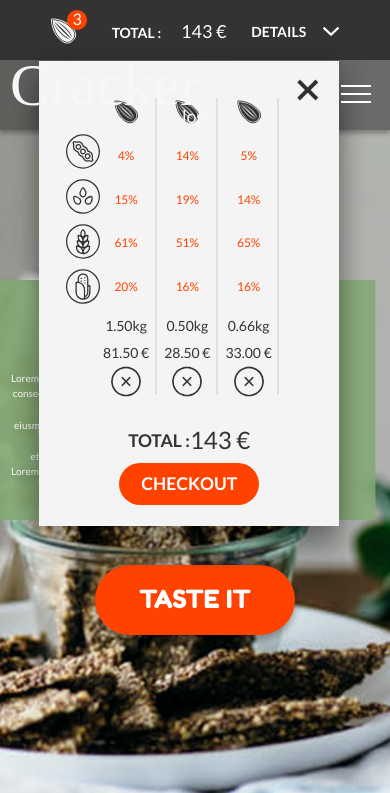
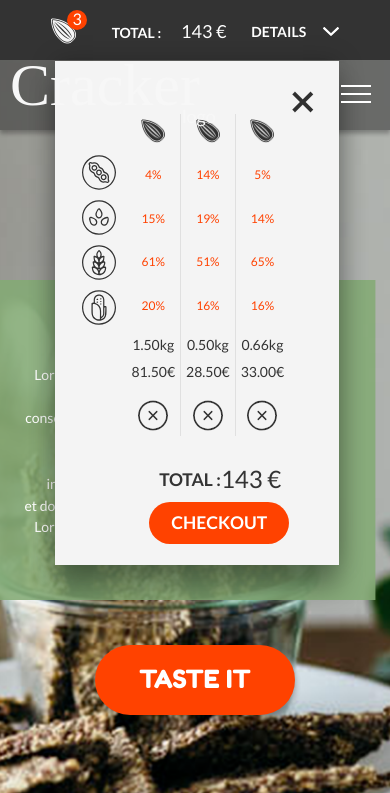
Before and after one commit to nickslice/CrackerSite, a plain HTML site: page index.html in a window 390 px wide. Shown: the top 793 px of the page. Drawn offline with Linux system fonts and the light colour scheme; a web font is replaced by a local one.

Commit message:
Add files via upload

```diff
--- a/css/style.scss
+++ b/css/style.scss
@@ -29,9 +29,6 @@ body.lock {
 	max-width: 980px;
 	margin: 0 auto;
 	padding: 0px 20px;
-	// @media (max-width: 1024px) {
-	// 	padding: 0px 20px;
-	// }
 	@media (max-width: 395px) {
 		padding: 0px 10px;
 	}
@@ -45,20 +42,15 @@ body.lock {
 }
 .header__order {
 	padding: 8px 0px 0px 0px;
-	// display: flex;
-	// align-items: center;
-	// justify-content: flex-end;
 	position: relative;
 	z-index: 3;
 	background-color: #333333;
 	font-family: Lato;
 	font-size: 14px;
 	height: 60px;
-	// opacity: 1;
 	color: #ffffff;
 }
 .order__content {
-	// min-width: 980px;
 	position: relative;
 	display: flex;
 	justify-content: flex-end;
@@ -68,7 +60,6 @@ body.lock {
 }
 .order__logo {
 	position: absolute;
-	// position: relative;
 	z-index: 25;
 	top: -40px;
 	font-family: Kristi;
@@ -89,13 +80,8 @@ body.lock {
 .order__items {
 	display: flex;
 	align-items: center;
-	// justify-content: space-between;
-	// @media (max-width: 850px) {
-	// 	transform: translate(-30%, 0);
-	// }
 }
 .details__btn {
-	// padding: 21px 0px;
 		font-size: 14px;
 		font-weight: bold;
 		color: #fff;
@@ -151,117 +137,74 @@ body.lock {
 }
 .order__details {
 	position: relative;
-	// img {
-	// 	position: relative;
-	// }
 }
-.details__menu {
+
+.wrapper__details {
+	width: 780px;
+	height: auto;
+	margin: 21.5px 0px 0px 0px;
+	padding: 18px 27px 21px 98px;
+	position: absolute;
 	display: none;
-	padding: 18px 27px 21px 98px;
-	margin: 21.5px 0px 0px 0px;
-	position: absolute;
 	right: 0;
-	width: 780px;
-   // height: 279px;
-   box-shadow: 0 0 24px 0 rgba(0, 0, 0, 0.22), 0px 24px 24px 0 rgba(0, 0, 0, 0.3);
-   background-color: #f4f4f4;
-   @media (max-width: 850px) {
-  			max-width: 300px;
-  			// width: auto;
-  			padding: 18px 27px 21px 27px;
-  			// padding: 0px 0px 0px 0px;
-  			// right: -215px;
-  			// height: 100%;
-  			// padding: 3% 70px;
-	   	// height: 100%;
-  	}
+	background-color: #f4f4f4;
+	box-shadow: 0 0 24px 0 rgba(0, 0, 0, 0.22), 0px 24px 24px 0 rgba(0, 0, 0, 0.3);
 }
 .details--active {
-	display: block;
-}
-.menu__icons {
-	// display: flex;
-	display: inline-flex;
-	// justify-content: space-between;
-	margin: 0px 0px 17px 0px;
+	display: flex;
+	flex-direction: column;
 	@media (max-width: 850px) {
-		position: relative;
-		top: 45px;
-	}
-
-}
-.icons__ingredient {
-	margin: 0px 0px 0px 64px;
-	display: flex;
-	@media (max-width: 850px) {
-		flex-direction: column;
-		justify-content: center;
-		margin: 0px 0px 0px 0px;
-
-	}
-	img {
-		margin: 0px 24px 0px 0px;
-		width: 34px;
-  		height: 35px;
-  		@media (max-width: 850px) {
-  			margin: 10px 0px 0px 0px;
-  			// padding-top: 20px;
-  		}
+		width: auto;
+		padding: 18px 50px 21px 27px;
 	}
 }
 .close {
 	position: absolute;
-	// top: 5px;
-	right: 20px;
+	top: 30px;
+	right: 25px;
 	background-color: transparent;
 	&:hover {
 		transform: rotate(70deg);
 		transition: all 1.0s ease 0s;
 	}
 }
+.details__menu {
+	@media (max-width: 850px) {
+		display: flex;
+		margin: 35px 0px 0px 0px;
+	}
+}
 .items {
+	display: flex;
+	flex-direction: column;
 	@media (max-width: 850px) {
-		display: inline-flex;
-
-		justify-content: space-between;
-		// margin: 0 auto;
+		flex-direction: row;
 	}
 }
 .details__item {
-	// padding: 0px 20px 0px 0px;
-	display: flex;
-	align-items: center;
-	margin: 0px 0px 20px 0px;
-	// display: block;
-	position: relative;
 	@media (max-width: 850px) {
+		display: flex;
 		flex-direction: column;
-		margin: 0px 15px 20px 0px;
 	}
-	&:after {
-		bottom: 2px;
-		position: absolute;
-		margin: 0px 0px 0px 59px;
-		content: '';
-		display: block;
-		width: 457px;
-	   height: 2px;
-	   opacity: 0.1;
-	   border-radius: 0.9px;
-	   background-color: #333333;
-	   @media (max-width: 850px) {
-			height: 100%;
-	   	width: 2px;
-		}
-	}
-	img {
-		margin: 0px 48px 0px 0px;
-		width: 24px;
-  		height: 24px;
-  		@media (max-width: 850px) {
-  			margin: 0px 0px 15px 0px;
-  		}
-	}
+}
+.checkout {
+	width: 140px;
+   height: 42px;
+   border-radius: 21px;
+   background-color: #ff4200;
+   font-family: Lato;
+   font-size: 17.5px;
+   font-weight: 900;
+   font-style: normal;
+   line-height: 2.11;
+   text-transform: uppercase;
+   transition: all 0.8s ease 0s;
+   &:hover {
+   	background-color: #fff;
+   	color: #ff4200;
+   	border: 1px solid #ff4200;
+   }
+   color: #ffffff;
 }
 .ing {
 	font-family: Lato;
@@ -317,8 +260,10 @@ body.lock {
 	width: 30px;
   	height: 31px;
   	background: transparent;
-  	img {
-  		margin: 0px 0px 0px 0px;
+  	@media (max-width: 850px) {
+  		margin: 15px 0px 0px 0px;
+  	}
+  	.delete__image {
   		width: 100%;
   		height: 100%;
   	}
@@ -330,7 +275,7 @@ body.lock {
 	@media (max-width: 850px) {
 		margin: 0px 0px 0px 0px;
 		flex-direction: column;
-		align-items: center;
+		align-items: flex-end;
 	}
 }
 .checkout__total {
@@ -345,48 +290,77 @@ body.lock {
    margin: 0px 45px 0px 0px;
    @media (max-width: 850px) {
    	display: flex;
-   	margin: 0px 0px 0px 0px;
-   	// font-size: 12px;
+   	margin: 0px 8px 0px 0px;
    }
 }
 .checkout__price {
-	// display: inline-block;
 	font-size: 24px;
   	font-weight: normal;
   	margin: 0px 0px 0px 14px;
   	@media (max-width: 850px) {
-  		// font-size: 16px;
   		margin: 0px 0px 0px 0px;
   	}
 }
-.checkout {
-	width: 140px;
-   height: 42px;
-   border-radius: 21px;
-   background-color: #ff4200;
-   font-family: Lato;
-   font-size: 17.5px;
-   font-weight: 900;
-   font-style: normal;
-   line-height: 2.11;
-   text-transform: uppercase;
-   transition: all 0.8s ease 0s;
-   // @media (max-width: 850px) {
-   // 	width: 100%;
-   // 	padding: 0px 7px;
-  	// 	// height: 42px;
-  	// 	font-size: 12px;
-   // }
-   &:hover {
-   	background-color: #fff;
-   	color: #ff4200;
-   	border: 1px solid #ff4200;
-   }
-   color: #ffffff;
+.menu__icons {
+	align-self: center;
+	@media (max-width: 850px) {
+		margin: 0px 0px 100px 0px;
+	}
+}
+.icons__ingredient {
+	margin: 0px 0px 15px 64px;
+	@media (max-width: 850px) {
+		margin: 0px 0px 0px 0px;
+	}
+	img {
+		margin: 0px 24px 0px 0px;
+		width: 34px;
+  		height: 35px;
+  		@media (max-width: 850px) {
+  			margin: 10px 10px 0px 0px;
+  		}
+	}
+}
+.details__item {
+	display: flex;
+	align-items: center;
+	margin: 0px 0px 20px 0px;
+	position: relative;
+	@media (max-width: 850px) {
+		flex-direction: column;
+		margin: 0px 0px 20px 0px;
+		padding: 5px;
+		border-right: 1px solid rgba(51, 51, 51, 0.1);
+		&:last-child {
+			border-right: none;
+		}
+	}
+	&:after {
+		bottom: 2px;
+		position: absolute;
+		margin: 0px 0px 0px 59px;
+		content: '';
+		display: block;
+		width: 457px;
+	   height: 2px;
+	   opacity: 0.1;
+	   border-radius: 0.9px;
+	   background-color: #333333;
+	   @media (max-width: 850px) {
+	   	display: none;
+		}
+	}
+	img {
+		margin: 0px 48px 0px 0px;
+		width: 24px;
+  		height: 24px;
+  		@media (max-width: 850px) {
+  			margin: 0px 0px 15px 0px;
+  		}
+	}
 }
 .header__row {
 	position: relative;
-	// padding: 51px 0px 54px 0px;
 	height: 120px;
    box-shadow: 0 0 4px 0 rgba(0, 0, 0, 0.12), 0px 4px 4px 0 rgba(0, 0, 0, 0.24);
    background-color: rgba(51, 51, 51, 0.56);
@@ -466,9 +440,7 @@ body.lock {
 	}
 }
 .menu__list {
-	// padding: 0px 0px 0px 200px;
 	display: flex;
-	// justify-content: space-between;
 	li {
 		margin: 0px 80px 0px 0px;
 		&:last-child {
@@ -482,7 +454,6 @@ body.lock {
 		flex-direction: column;
 		justify-content: center;
 		align-items: center;
-		// padding: 0px 0px 0px 0px;
 		li {
 			margin: 0px 0px 50px 0px;
 		}
@@ -521,12 +492,10 @@ body.lock {
 	padding: 310px 0px 180px 0px;
 	background: url('../img/tastes/tastes_bg.png') top center no-repeat;
 	background-size: cover;
-	// box-shadow: 0 0 4px 0 rgba(0, 0, 0, 0.12), 0px 4px 4px 0 rgba(0, 0, 0, 0.24);
   	background-color: #ffffff;
 	.tastes__block {
 		display: flex;
 		position: relative;
-
 		&:after {
 			z-index: 1;
 			position: absolute;
@@ -538,7 +507,7 @@ body.lock {
 		   left: 0;
 		   transform: translate(-58%, -30px);
 		   @media (max-width: 767px) {
-		   	height: 240px;
+		   	height: 320px;
 		   }
 		}
 	}
@@ -552,8 +521,8 @@ body.lock {
 	   color: #ffffff;
 	   margin: 0px 20px 0px 0px;
 	   @media (max-width: 767px) {
-	   	// text-align: right;
-	   	font-size: 10px;
+	   	font-size: 14px;
+	   	margin: 0px 10px 0px 0px;
 	   }
 	}
 	.block__line {
@@ -563,7 +532,8 @@ body.lock {
 		background-color: #f4f4f4;
 		margin: 0px 17px 0px 0px;
 		@media (max-width: 767px) {
-	   	height: 170px;
+	   	height: 250px;
+	   	margin: 0px 10px 0px 0px;
 	   }
 	}
 	.block__title {
@@ -575,7 +545,6 @@ body.lock {
 	   color: #f7f7f7;
 	   text-transform: uppercase;
 	   @media (max-width: 767px) {
-	   	// text-align: right;
 	   	font-size: 30px;
 	   }
 	}
@@ -626,8 +595,6 @@ body.lock {
 		height: 100%;
 		opacity: 0.85;
  	 	background: rgb(255, 255, 255);
-
-
 	}
 	.about__block {
 		z-index: 3;
@@ -647,12 +614,6 @@ body.lock {
 		   	height: 450px;
 		   	transform: translate( -60px, 0);
 		   }
-		   // @media (max-width: 800px) {
-		   // 	height: 520px;
-		   // }
-		   // @media (max-width: 575px) {
-		   // 	height: 540px;
-		   // }
 		   @media (max-width: 500px) {
 		   	height: 380px;
 		   }
@@ -681,7 +642,6 @@ body.lock {
 	   	margin: 0px 0px 180px 0px;
 	   }
 	   @media (max-width: 767px) {
-	   	// text-align: right;
 	   	font-size: 30px;
 	   	letter-spacing: 1.6px;
 	   }
@@ -751,7 +711,6 @@ body.lock {
 	   text-transform: uppercase;
 	   margin: 0px 0px 86px 0px;
 	    @media (max-width: 767px) {
-	   	// text-align: right;
 	   	font-size: 30px;
 	   	letter-spacing: 1.6px;
 	   }
@@ -942,10 +901,8 @@ body.lock {
 	}
 	.pacage__btn {
 		position: relative;
-		// align-self: center;
 	}
 	.menu__btn {
-		// display: inline-block;
 		width: 400px;
 	   height: 60px;
 	   border-radius: 30px;
@@ -965,7 +922,6 @@ body.lock {
   		&:after {
   			position: absolute;
   			content: url('../img/about/fa-angle-down.svg');
-  			// display: inline-block;
   			margin: 0px 0px 0px 25px;
   		}
 	}
@@ -980,7 +936,6 @@ body.lock {
 		opacity: 0.949;
 		position: absolute;
 		width: 400px;
-		// height: 202px;
 		z-index: 155;
 		@media (max-width: 600px) {
   			width: 100%;
@@ -1019,13 +974,6 @@ body.lock {
 		overflow: hidden;
 	}
 	.pacage__cartoval {
-		// display: none;
-		// position: absolute;
-		// bottom: 0;
-		// right: 0;
-		// &:hover {
-		// 	display: inline-block;
-		// }
 		 width: 220px;
        height: 60px;
    	 border-radius: 30px;
@@ -1049,7 +997,6 @@ body.lock {
 	.pacage__cart {
 		position: relative;
 		z-index: 2;
-		// display: inline-block;
 		margin: 10px 0px 0px 0px;
 		width: 60px;
 	   height: 60px;
@@ -1057,7 +1004,6 @@ body.lock {
 	   background-color: #ff4200;
 	   border-radius: 50%;
 	   font-size: 24px;
-	   // font-family: Lato;
 	   font-weight: bold;
 	   color: #fff;
 	}
@@ -1098,7 +1044,6 @@ body.lock {
 	.block__title {
 	   font-family: Fredoka One;
 	   font-size: 16px;
-	   // line-height: 3.81;
 	   letter-spacing: 0.8px;
 	   color: #ffffff;
 	   text-transform: uppercase;
@@ -1118,9 +1063,6 @@ body.lock {
 		@media(max-width: 495px) {
 			margin: 0px 20% 50px 0px;
 		}
-		// @media(max-width: 767px) {
-		// 	margin: 0px 0px 25px 0px;
-		// }
 	}
 	.location__text {
 		margin: 0px 0px 0px 40px;
@@ -1160,8 +1102,6 @@ body.lock {
 			top: 50%;
 			left: 50%;
 			transform: translate(-50%, -50%);
-			// margin: 0px 29px 0px 0px;
-
 		}
 	}
 }
--- a/index.html
+++ b/index.html
@@ -19,28 +19,28 @@
 								<p class="order__total">TOTAL :<span class="order__price">143 €</span></p>
 								<div class="order__details">
 									<button class="details__btn">DETAILS<img src="img/fa-angle-down.svg" alt=""></button>
-									<ul class="details__menu details--active">
+									<div class="wrapper__details details--active">
 										<div><button class="close"><img src="img/details/cancel.png" alt=""></button></div>
-										<div class="menu__icons">
-											<div class="icons__ingredient">
-												<!-- <div> --><img src="img/details/ingredient ico 1.svg" alt=""><!-- </div> -->
-												<!-- <div> --><img src="img/details/ingredient ico 2.svg" alt=""><!-- </div> -->
-												<!-- <div> --><img src="img/details/ingredient ico 3.svg" alt=""><!-- </div> -->
-												<!-- <div> --><img src="img/details/ingredient ico 4.svg" alt=""><!-- </div> -->
+										<div class="details__menu">
+											<div class="menu__icons">
+												<div class="icons__ingredient">
+													<img src="img/details/ingredient ico 1.svg" alt="">
+													<img src="img/details/ingredient ico 2.svg" alt="">
+													<img src="img/details/ingredient ico 3.svg" alt="">
+													<img src="img/details/ingredient ico 4.svg" alt="">
+												</div>
 											</div>
-											<!-- <button class="close"><img src="img/details/cancel.png" alt=""></button> -->
-										</div>
-										<!-- <button class="close"><img src="img/details/cancel.png" alt=""></button> -->
-										<div class="items">
-											<li class="details__item"><img src="img/details/semen2.png" alt=""><span class="ing first--ing">4%</span><span class="ing second--ing">15%</span><span class="ing third--ing">61%</span><span class="ing fourth--ing">20%</span><span class="weight">1.50kg</span><span class="price">81.50 €</span><button class="delete"><img src="img/details/x.svg" alt=""></button></li>
-											<li class="details__item"><img src="img/details/semen2.png" alt=""><span class="ing first--ing">14%</span><span class="ing second--ing">19%</span><span class="ing third--ing">51%</span><span class="ing fourth--ing">16%</span><span class="weight">0.50kg</span><span class="price">28.50 €</span><button class="delete"><img src="img/details/x.svg" alt=""></button></li>
-											<li class="details__item"><img src="img/details/semen2.png" alt=""><span class="ing first--ing">5%</span><span class="ing second--ing">14%</span><span class="ing third--ing">65%</span><span class="ing fourth--ing">16%</span><span class="weight">0.66kg</span><span class="price">33.00 €</span><button class="delete"><img src="img/details/x.svg" alt=""></button></li>
+											<ul class="items">
+												<li class="details__item"><img src="img/details/semen2.png" alt=""><span class="ing first--ing">4%</span><span class="ing second--ing">15%</span><span class="ing third--ing">61%</span><span class="ing fourth--ing">20%</span><span class="weight">1.50kg</span><span class="price">81.50€</span><button class="delete"><img class="delete__image" src="img/details/x.svg" alt=""></button></li>
+												<li class="details__item"><img src="img/details/semen2.png" alt=""><span class="ing first--ing">14%</span><span class="ing second--ing">19%</span><span class="ing third--ing">51%</span><span class="ing fourth--ing">16%</span><span class="weight">0.50kg</span><span class="price">28.50€</span><button class="delete"><img class="delete__image" src="img/details/x.svg" alt=""></button></li>
+												<li class="details__item"><img src="img/details/semen2.png" alt=""><span class="ing first--ing">5%</span><span class="ing second--ing">14%</span><span class="ing third--ing">65%</span><span class="ing fourth--ing">16%</span><span class="weight">0.66kg</span><span class="price">33.00€</span><button class="delete"><img class="delete__image" src="img/details/x.svg" alt=""></button></li>
+											</ul>
 										</div>
 										<div class="total__checkout">
-											<p class="checkout__total">TOTAL :<span class="checkout__price">143 €</span></p>
-											<button class="checkout">Checkout</button>
+												<p class="checkout__total">TOTAL :<span class="checkout__price">143 €</span></p>
+												<button class="checkout">Checkout</button>
 										</div>
-									</ul>
+									</div>
 								</div>
 							</div>
 						</div>
--- a/js/script.js
+++ b/js/script.js
@@ -46,11 +46,11 @@ fourth.oninput = function() {
 // console.log(fourth.value);
 // ==================================================
 const detailsBtn = document.querySelector('.details__btn');
-const detailsMenu = document.querySelector('.details__menu');
+const detailsMenu = document.querySelector('.wrapper__details');
 const close = document.querySelector('.close');
 
-detailsBtn.addEventListener('mouseover', () => {
-	detailsMenu.classList.add('details--active');
+detailsBtn.addEventListener('click', () => {
+	detailsMenu.classList.toggle('details--active');
 });
 close.addEventListener('click', () => {
 	detailsMenu.classList.remove('details--active');
```
Also changed, not shown: css/style.css.
